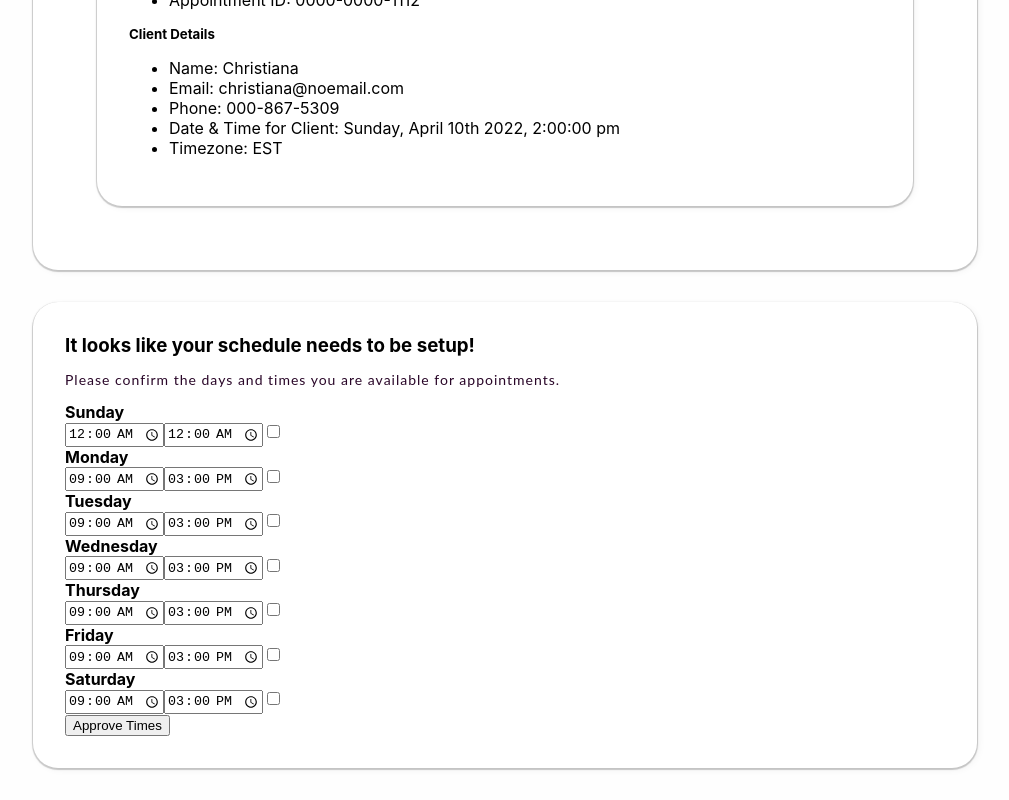
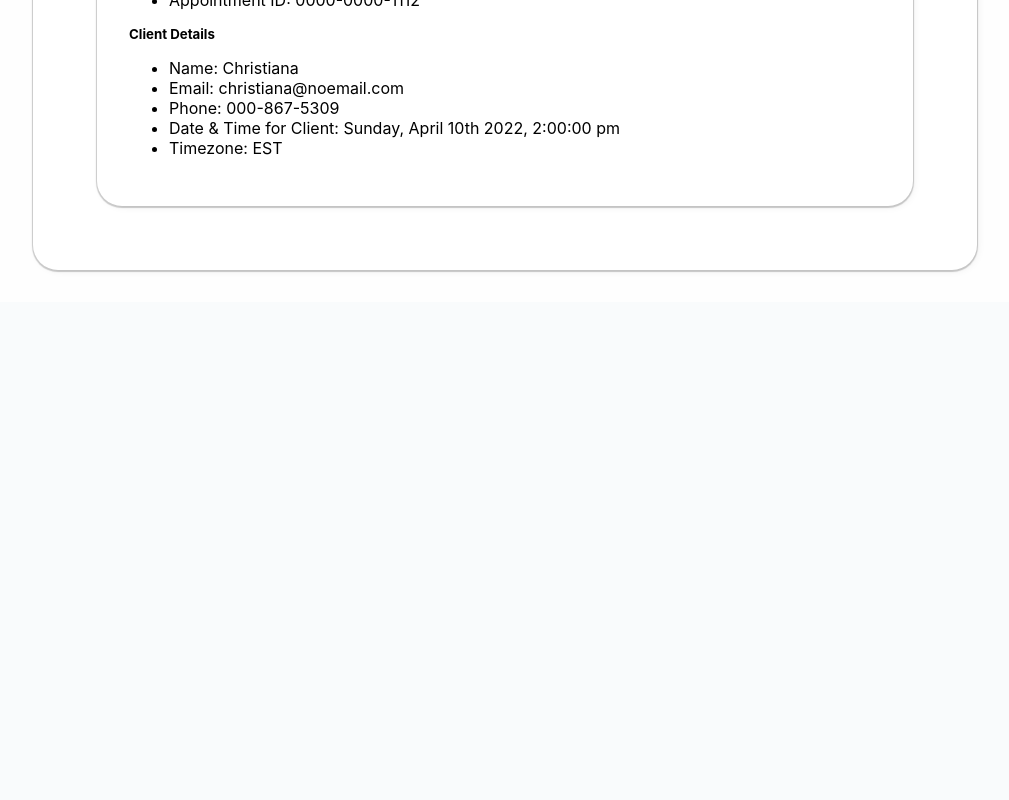
Before and after one commit to ErikPlachta/Calendari, a React (Create React App) app in the folder client/: page /b in a window 1280 px wide. Shown: the part 1199-1999 px from the top of the page, without its empty margins (271-1280 px from the left). After the commit the page ends 1501 px from the top, so only its background shows below. Built offline with nearby package versions, Linux system fonts and the light colour scheme.

Commit message:
removed section of code for scheduling workday for business

```diff
--- a/client/src/pages/Business.js
+++ b/client/src/pages/Business.js
@@ -199,50 +199,9 @@ export default function Business() {
               </section>
             ))}
 
-
-          </div>
-
-        </section>
-
-        {/* THIS SHOULD BE FUTURE DEVELOPMENT */}
-        <section className="containerResults dayOfWeek">
-            {/* Setup Days of Week, section. */}
-            <h3>It looks like your schedule needs to be setup!</h3>
-
-            <div className='dayOfWeek'>
-                <p>Please confirm the days and times you are available for appointments.</p>
-                <form className='dayOfWeek'>
-                    {Object.keys(schedule).map( (dayOfWeek, index) => (
-                    <div>
-
-                        <h4>{capitalizeFirstLetter(dayOfWeek)}</h4>
-                        {/* Go through each day of week, present days with times and if verified */}
-                        {Object.keys(schedule[dayOfWeek]).map((value, index) => (
-                            <span>
-                            {(() => {
-                                switch (value) {
-                                    case 'start'    :   return  <input type='time' id={(`${dayOfWeek}_start`)} defaultValue={schedule[dayOfWeek][value]}></input>;
-                                    case 'end'      :   return  <input type='time' id={(`${dayOfWeek}_end`)} defaultValue={schedule[dayOfWeek][value]}></input>;
-                                    case 'verified' :   return  <input type="checkbox" id={(`${dayOfWeek}_verified`)} />;
-                                    // checked={checked ? 'checked' : ''}
-                                    default         :   return "NULL";
-                                }
-                                })()}
-                            {/* { (`${schedule[dayOfWeek][time]} -`)  || schedule[dayOfWeek][time] } */}
-                            </span>
-                        ))}
-                    </div>
-                    ))}
-                    {/* submit button for times */}
-                    <input type='button' value="Approve Times" onClick={approveTimes}></input>
-                </form>
             </div>
         </section>
-
-
-
       </main>
-
     </section>
   )
 }
```
